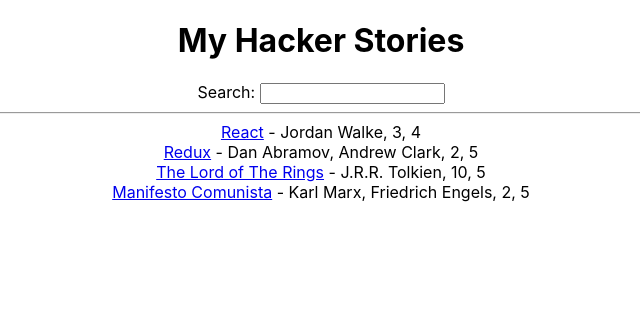
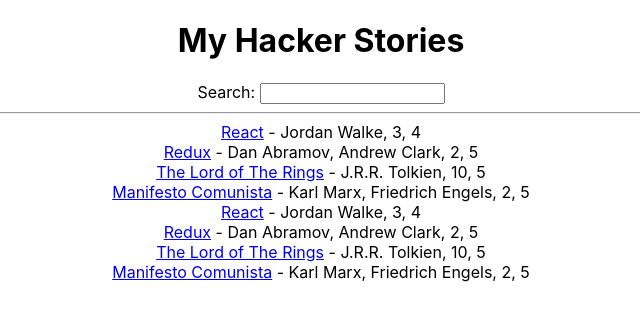
Before and after one commit to gabrielfari4/road-to-react, a React (Create React App) app: page / in a window 1280 px wide. Shown: the top 320 px of the page, without its empty margins (319-959 px from the left). Built offline with nearby package versions, Linux system fonts and the light colour scheme.

Commit message:
creating a component

```diff
--- a/src/App.js
+++ b/src/App.js
@@ -60,21 +60,26 @@
 
       <hr />
 
-      {list.map(function(item) {
-        return (
-          <div key={item.objectID}>
+      <List />
+      <List />
+
+    </div>
+  );
+}
+
+function List() {
+  return list.map(function(item) {
+    return (
+      <div key={item.objectID}>
             <span>
               <a href={item.url}>{item.title}</a>
             </span>
             <span> - {item.author}, </span>
             <span>{item.num_comments}, </span>
             <span>{item.points}</span>
-          </div>
-        )
-      })}
-
-    </div>
-  );
+      </div>
+    );
+  });
 }
 
 export default App;
```
